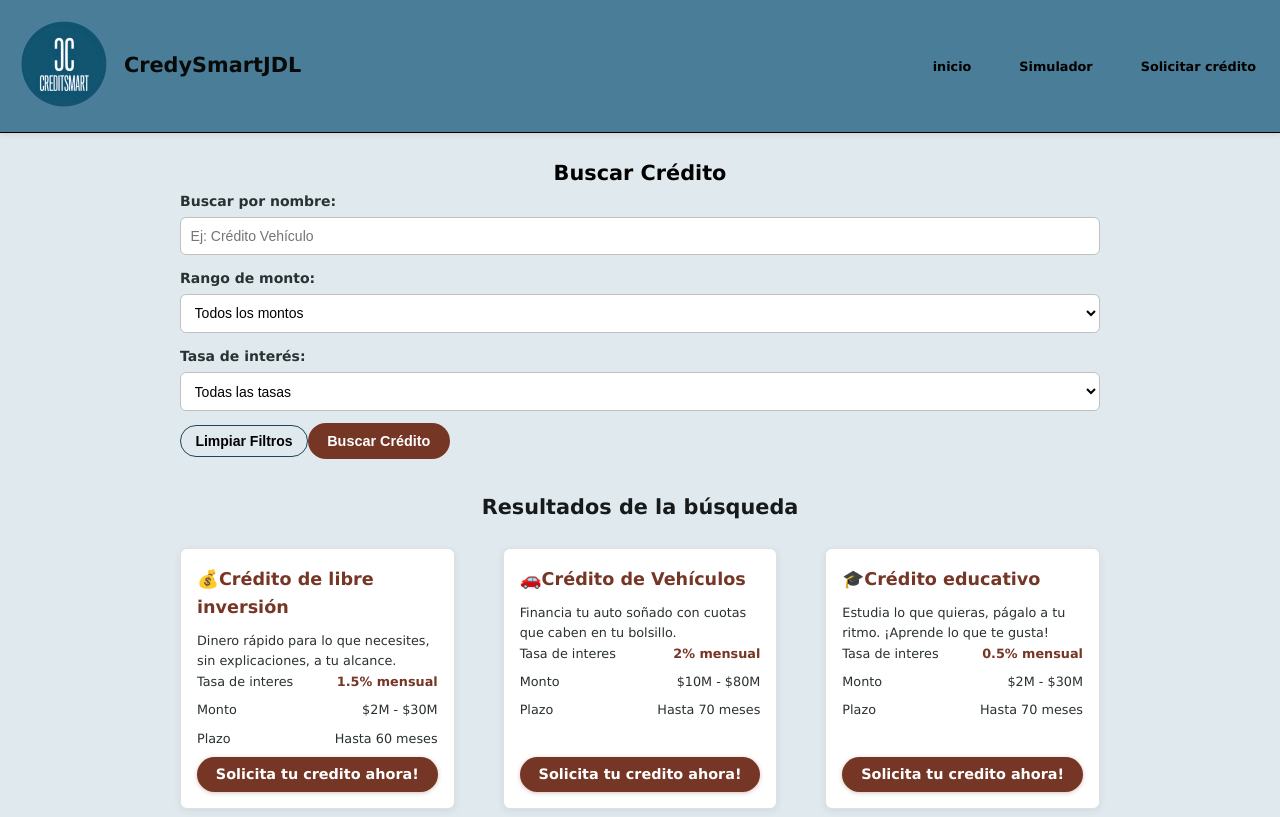
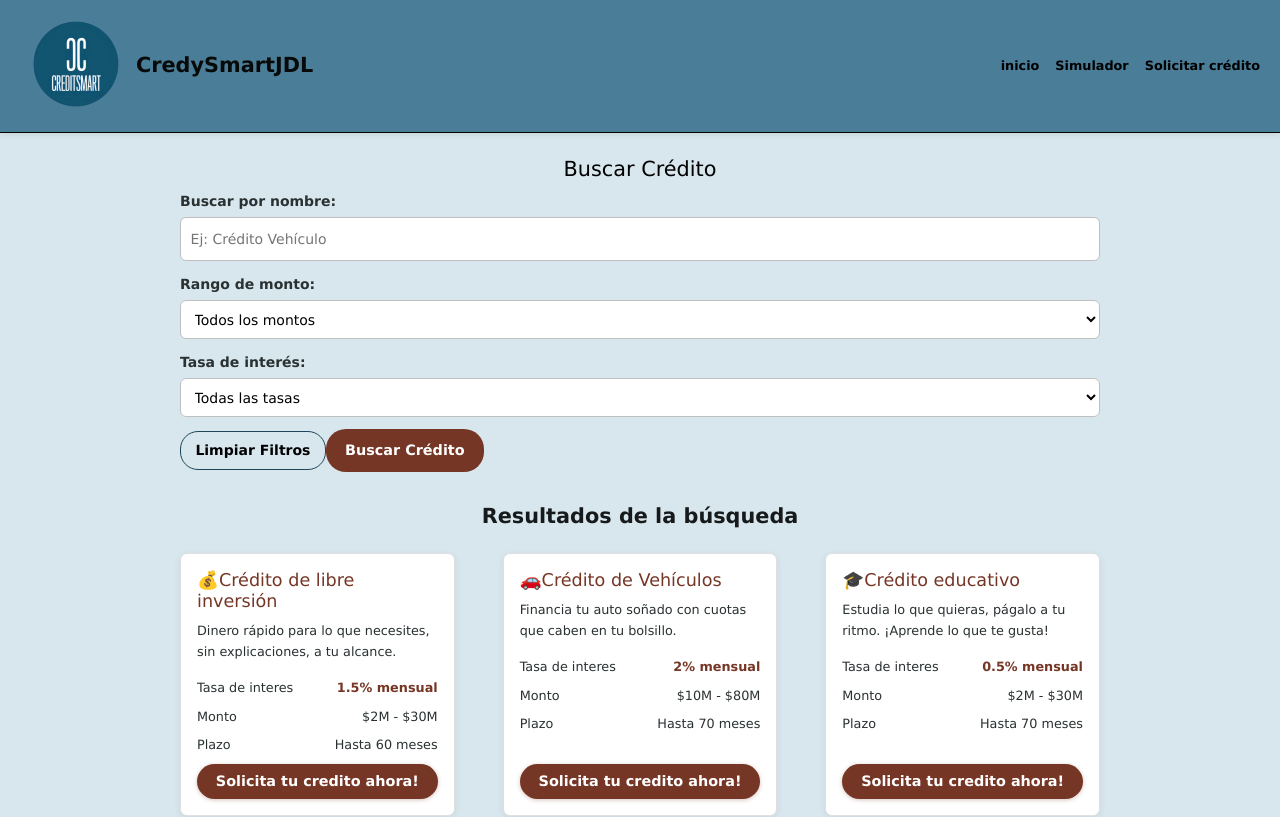
Before and after one commit to LauCodePink/creditsmartjavascrip, a React (Vite) app: page /simulador in a window 1280 px wide. Shown: the top 817 px of the page. Built offline with nearby package versions, Linux system fonts and the light colour scheme; a web font is replaced by a local one.

Commit message:
Correccion de errores finales

```diff
--- a/package.json
+++ b/package.json
@@ -10,6 +10,8 @@
     "preview": "vite preview"
   },
   "dependencies": {
+    "@popperjs/core": "^2.11.8",
+    "bootstrap": "^5.3.8",
     "react": "^19.2.0",
     "react-dom": "^19.2.0",
     "react-router-dom": "^7.9.6",
--- a/src/App.css
+++ b/src/App.css
@@ -13,7 +13,7 @@
 
 body {
     font-family: 'ZenSerif', Verdana, Geneva, Tahoma, sans-serif;
-    background-color: #e0e9ee;
+    background-color: #d8e7ed;
     color: #2A3132;
     line-height: 1.6;
 }
@@ -27,7 +27,7 @@ body {
 
 /* ===== NAVBAR ===== */
 .navbar {
-    background-color: #000000;
+    background-color: #4a7d97 !important;
     padding: 1rem 0;
     box-shadow: 0 2px 6px rgba(42, 49, 50, 0.1);
     margin-bottom: 1.5rem;
--- a/src/App.jsx
+++ b/src/App.jsx
@@ -1,11 +1,10 @@
-// src/App.jsx
 import React from 'react';
 import { BrowserRouter as Router, Routes, Route } from 'react-router-dom';
 import Navbar from './Components/Navbar';
 import Footer from './Components/Footer';
 import Home from './Pages/Home';
 import Simulator from './Pages/Simulador';
-import Request from './Pages/Request';
+import Request from './Pages/Solicitud';
 import './App.css';
 
 function App() {
--- a/src/Components/CreditCard.jsx
+++ b/src/Components/CreditCard.jsx
@@ -1,5 +1,3 @@
-// src/components/CreditCard.jsx
-// src/components/CreditCard.jsx
 import React from 'react';
 import { Link } from 'react-router-dom';
 
--- a/src/Components/Footer.jsx
+++ b/src/Components/Footer.jsx
@@ -1,4 +1,4 @@
-  import React from 'react';
+import React from 'react';
 import { Link } from 'react-router-dom';
 
 const Footer = () => {
--- a/src/Components/Hero.jsx
+++ b/src/Components/Hero.jsx
@@ -1,4 +1,3 @@
-// src/components/Hero.jsx
 import React from 'react';
 
 const Hero = () => {
--- a/src/Components/Navbar.jsx
+++ b/src/Components/Navbar.jsx
@@ -1,11 +1,10 @@
-// src/components/Navbar.jsx
 import React from 'react';
 import { Link } from 'react-router-dom';
 
 
 const Navbar = () => {
   return (
-    <nav className="navbar navbar-expand-lg bg-body-tertiary">
+    <nav className="navbar navbar-expand-lg">
       <div className="container-fluid">
         <div className="container_CS">
           <img src="src\img\IMG (1).png" alt="CredySmartJDL" className="logo-img" />
@@ -22,7 +21,7 @@ const Navbar = () => {
         >
           <span className="navbar-toggler-icon"></span>
         </button>
-        <div className="collapse navbar-collapse" id="navbarNav">
+        <div className="collapse navbar-collapse justify-content-end" id="navbarNav">
           <ul className="navbar-nav">
             <li className="nav-item active">
               <Link className="nav-link" to="/">inicio</Link>
--- a/src/Pages/Home.jsx
+++ b/src/Pages/Home.jsx
@@ -1,4 +1,3 @@
-// src/pages/Home.jsx
 import React from 'react';
 import Hero from '../Components/Hero';
 import CreditCard from '../Components/CreditCard';
--- a/src/Pages/Simulador.jsx
+++ b/src/Pages/Simulador.jsx
@@ -1,4 +1,3 @@
-// src/pages/Simulator.jsx
 import React, { useState, useMemo } from 'react';
 import CreditCard from '../Components/CreditCard';
 import { creditOffers } from '../data/creditsData';
@@ -8,13 +7,13 @@ const Simulator = () => {
   const [amountFilter, setAmountFilter] = useState('');
   const [interestFilter, setInterestFilter] = useState('');
 
-  // Filtrado en tiempo real
+  // Filtrado
   const filteredCredits = useMemo(() => {
     return creditOffers.filter(credit => {
-      // 1. Búsqueda por nombre
+      // Búsqueda por nombre
       const matchesName = credit.name.toLowerCase().includes(searchTerm.toLowerCase());
 
-      // 2. Filtro por rango de monto
+      //  Filtro por rango de monto
       let matchesAmount = true;
       if (amountFilter) {
         if (amountFilter === '1M-10M') matchesAmount = credit.maxAmount >= 1000000 && credit.minAmount <= 10000000;
@@ -23,7 +22,7 @@ const Simulator = () => {
         else if (amountFilter === '80M+') matchesAmount = credit.minAmount >= 80000000;
       }
 
-      // 3. Filtro por tasa de interés EXACTA (como en tu HTML)
+      // Filtro por tasa de interes
       let matchesInterest = true;
       if (interestFilter) {
         matchesInterest = credit.interest === parseFloat(interestFilter);
@@ -39,15 +38,14 @@ const Simulator = () => {
     setInterestFilter('');
   };
 
-  // El botón "Buscar Crédito" puede usarse, aunque el filtrado ya es en tiempo real
+  // Boton buscar Credito
   const handleSearch = (e) => {
-    e.preventDefault(); // si lo pones dentro de un <form>
-    // No es necesario hacer nada: ya está filtrando
+    e.preventDefault();
   };
 
   return (
     <main className="container">
-      {/* SECCIÓN DE BÚSQUEDA */}
+      {}
       <section className="search-section">
         <h2 className="search-title">Buscar Crédito</h2>
         <div className="search-container">
@@ -95,7 +93,7 @@ const Simulator = () => {
           </div>
         </div>
 
-        {/* Botones: Limpiar + Buscar */}
+        {/* Botones */}
         <div className="search-buttons">
           <button className="btn-clear" onClick={handleClearFilters}>
             Limpiar Filtros
@@ -106,7 +104,7 @@ const Simulator = () => {
         </div>
       </section>
 
-      {/* RESULTADOS */}
+      {/* Resultados */}
       <section className="credits-section">
         <h3>Resultados de la búsqueda</h3>
         {filteredCredits.length === 0 ? (
--- a/src/Pages/Request.jsx
+++ b/src/Pages/Solicitud.jsx
@@ -1,4 +1,3 @@
-// src/pages/Request.jsx
 import React, { useState } from 'react';
 import { creditOffers } from '../data/creditsData';
 import Swal from 'sweetalert2';
@@ -59,7 +58,7 @@ const Request = () => {
   const handleSubmit = (e) => {
     e.preventDefault();
 
-    // Mostrar mensaje de éxito con SweetAlert2
+    // Mensaje de éxito con SweetAlert
     Swal.fire({
       title: "¡Solicitud Enviada!",
       text: "Gracias por confiar en CreditSmart. En menos de 24 horas recibirás una respuesta.",
@@ -68,7 +67,7 @@ const Request = () => {
       draggable: true
     });
 
-    // Limpiar el formulario
+    // Limpiesa del formulario
     setFormData({
       fullName: '',
       idNumber: '',
--- a/src/data/creditsData.js
+++ b/src/data/creditsData.js
@@ -1,4 +1,3 @@
-// src/data/creditsData.js
 export const creditOffers = [
   {
     id: 1,
--- a/src/main.jsx
+++ b/src/main.jsx
@@ -1,9 +1,9 @@
-// src/main.jsx
 import { StrictMode } from 'react';
 import { createRoot } from 'react-dom/client';
+import 'bootstrap/dist/css/bootstrap.min.css';
+import 'bootstrap/dist/js/bootstrap.bundle.min.js';
+
 import App from './App.jsx';
-
-
 createRoot(document.getElementById('root')).render(
   <StrictMode>
     <App />
```
Also changed, not shown: 1 other file (tests, documents, lock files or other folders).
